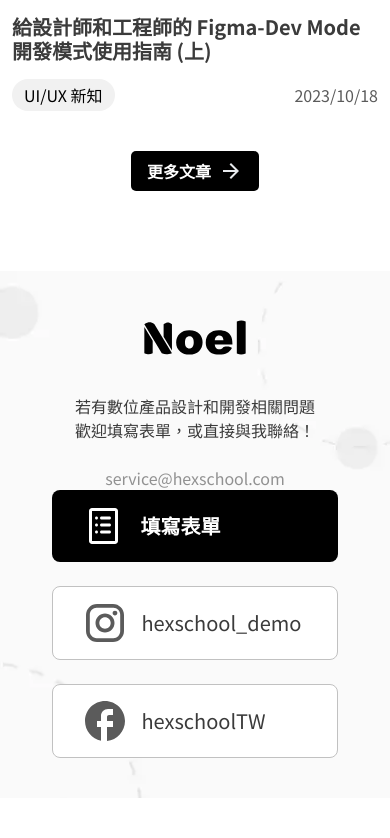
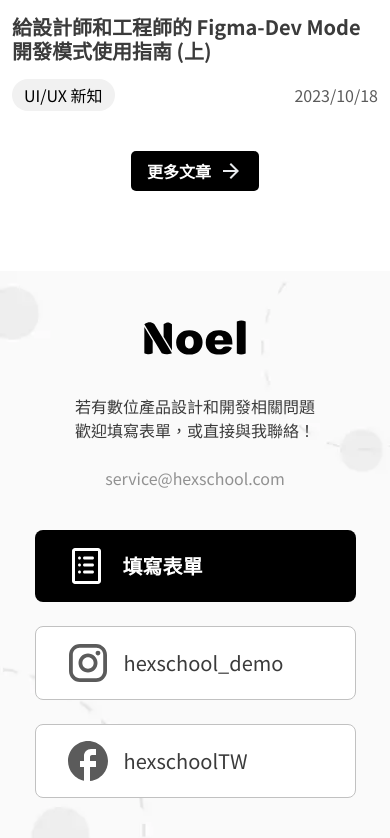
Before and after one commit to happyloa/Hex2024-mission2, a Next.js app: page / in a window 390 px wide. Shown: the part 5578-6416 px from the top of the page. Before the commit the page ends 6376 px from the top, so only its background shows below. Built offline with nearby package versions, Linux system fonts and the light colour scheme; a web font is replaced by a local one.

Commit message:
新增全尺寸螢幕響應式設定

```diff
--- a/components/layout/Footer.module.css
+++ b/components/layout/Footer.module.css
@@ -1,11 +1,18 @@
 .footer {
   background-image: url("/image/footer/footer-bg-lg.webp");
   background-size: cover;
+  padding: 80px 12px;
+}
+
+.elements_wrapper {
   display: flex;
   flex-wrap: wrap;
   justify-content: space-between;
   align-items: center;
-  padding: 80px 312px;
+  gap: 40px;
+  width: 100%;
+  max-width: 1296px;
+  margin: 0 auto;
 }
 
 .logo_and_paragraph_and_email {
@@ -76,7 +83,6 @@
     background-image: url("/image/footer/footer-bg-sm.webp");
     justify-content: center;
     padding: 40px 34.5px;
-    row-gap: 40px;
   }
 
   .logo_and_paragraph_and_email {
@@ -86,6 +92,7 @@
   }
 
   .logo_and_paragraph_and_email p {
+    text-align: center;
     font-size: var(--xxs);
     line-height: 24px;
   }
```
